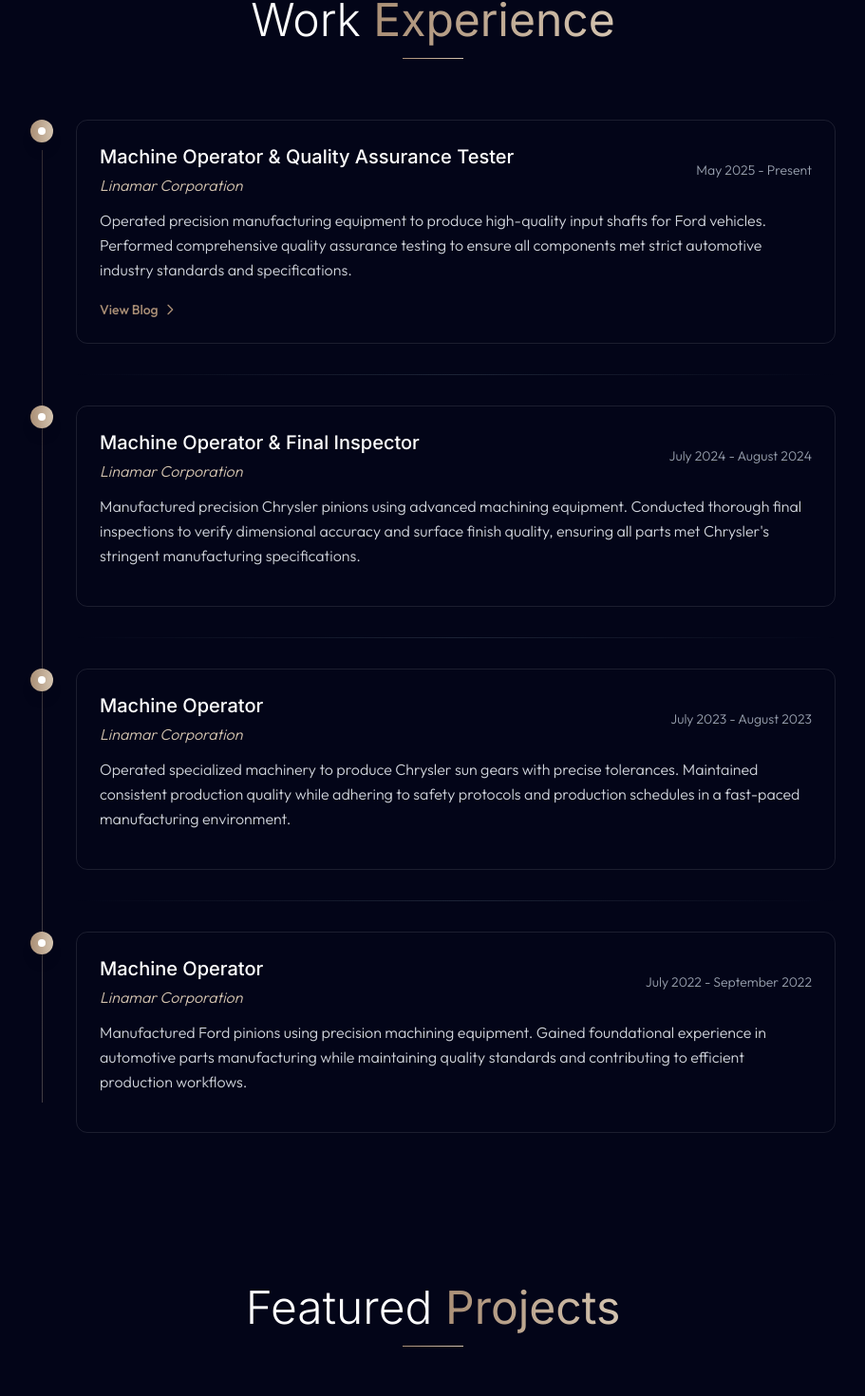
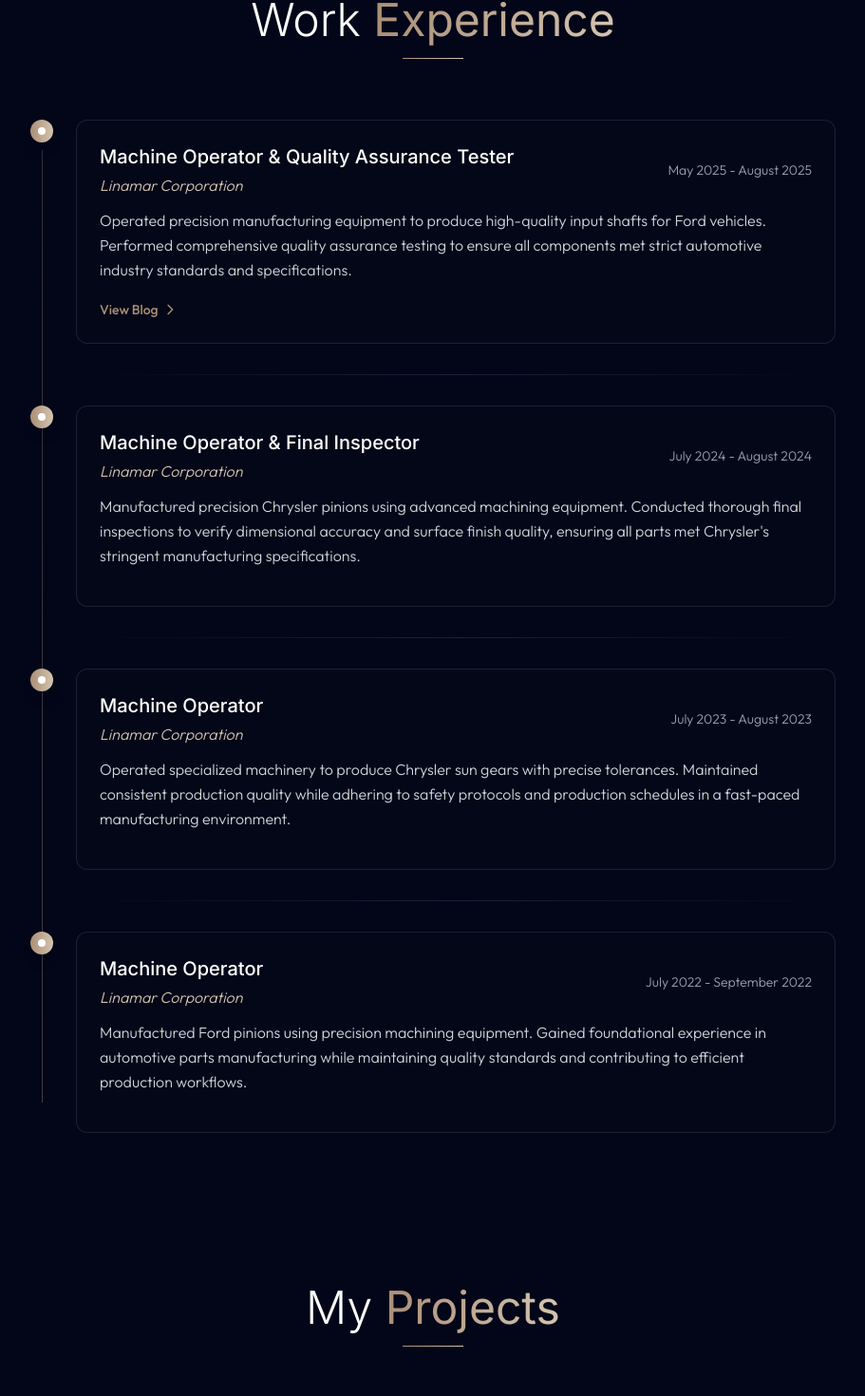
Before and after one commit to louisnguyenn/Louis-Personal-Portfolio, a React (Vite) app: page / in a window 1280 px wide. Shown: the part 1878-3348 px from the top of the page at 95% size, without its empty margins (184-1095 px from the left). Built offline with nearby package versions, Linux system fonts and the light colour scheme.

Commit message:
added background

```diff
--- a/src/components/sections/Experience.jsx
+++ b/src/components/sections/Experience.jsx
@@ -75,7 +75,7 @@
     {
       title: "Machine Operator & Quality Assurance Tester",
       company: "Linamar Corporation",
-      period: "May 2025 - Present",
+      period: "May 2025 - August 2025",
       description:
         "Operated precision manufacturing equipment to produce high-quality input shafts for Ford vehicles. Performed comprehensive quality assurance testing to ensure all components met strict automotive industry standards and specifications.",
       hasBlog: true,
@@ -136,7 +136,7 @@
 
                   {/* Content */}
                   <div className="md:ml-12 w-full">
-                    <div className="relative p-6 group-hover:translate-x-2 transition-transform rounded-xl overflow-hidden border border-white/10">
+                    <div className="bg-[#040718] relative p-6 group-hover:scale-101 transition-transform rounded-xl overflow-hidden border border-white/10">
                       {/* Hover Image Overlay */}
                       <div className="absolute inset-0 bg-black/80 opacity-0 group-hover:opacity-100 transition-opacity duration-300 flex items-center justify-center z-10">
                         <img
--- a/src/components/sections/Projects.jsx
+++ b/src/components/sections/Projects.jsx
@@ -139,7 +139,7 @@
         <ScrollReveal>
           <div className="text-center mb-16">
             <h2 className="text-4xl md:text-5xl font-light mb-4 text-white">
-              Featured{" "}
+              My{" "}
               <span className="text-transparent bg-clip-text bg-gradient-to-r from-[#AA8F76] to-[#D4C4B0] font-normal">
                 Projects
               </span>
@@ -158,7 +158,7 @@
               delay={index * 0.1}
             >
               <div className="group">
-                <div className="border-l-2 border-gray-700 hover:border-[#AA8F76] transition-colors duration-300 pl-8">
+                <div className="bg-[#040718] border-l-2 border-gray-700 hover:border-[#AA8F76] transition-colors duration-300 pl-8">
                   <div className="flex flex-col lg:flex-row lg:items-start lg:justify-between gap-6 border border-white/10 p-5 rounded-xl">
                     {/* Project Info */}
                     <div className="flex-1 space-y-4">
```
